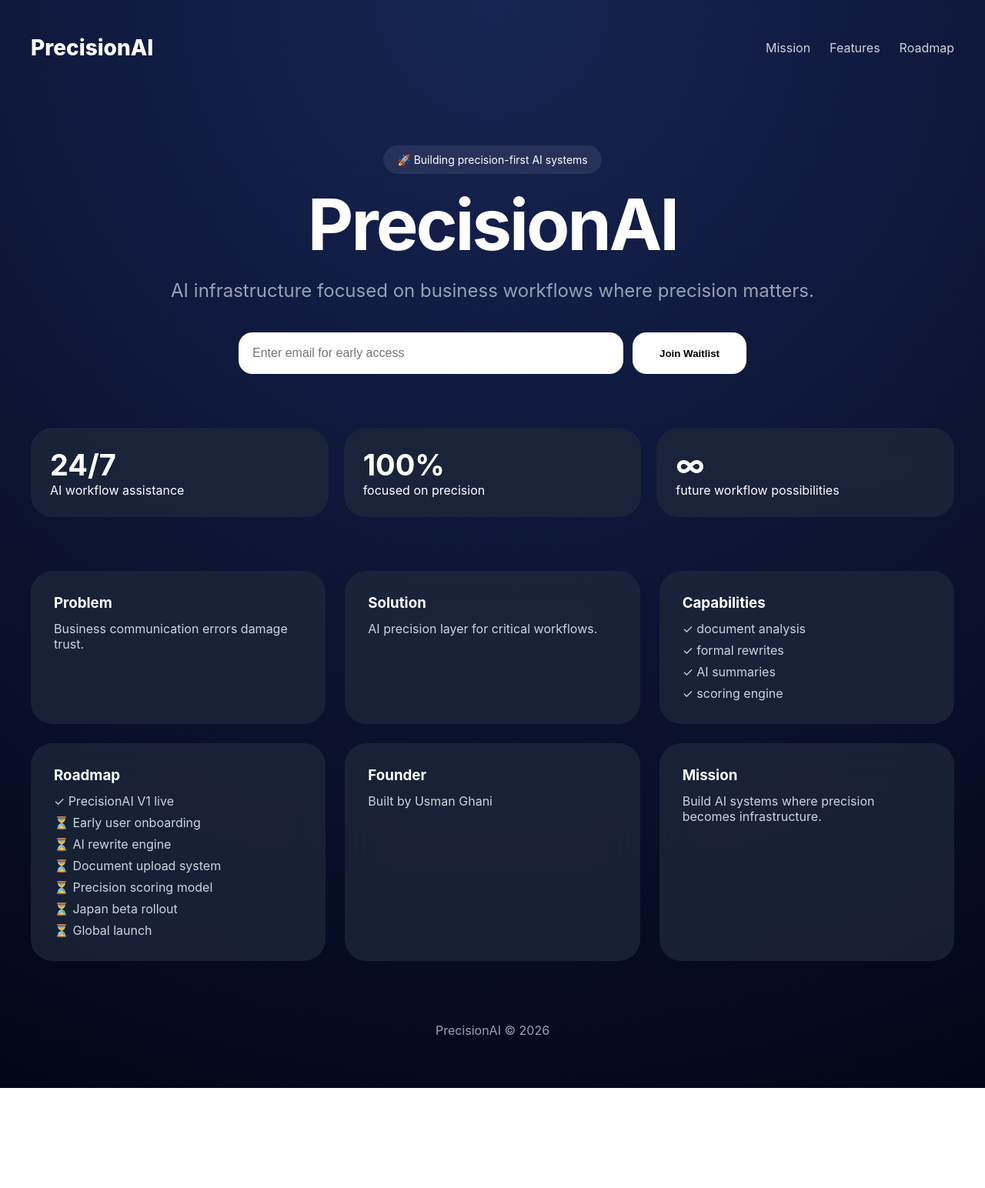
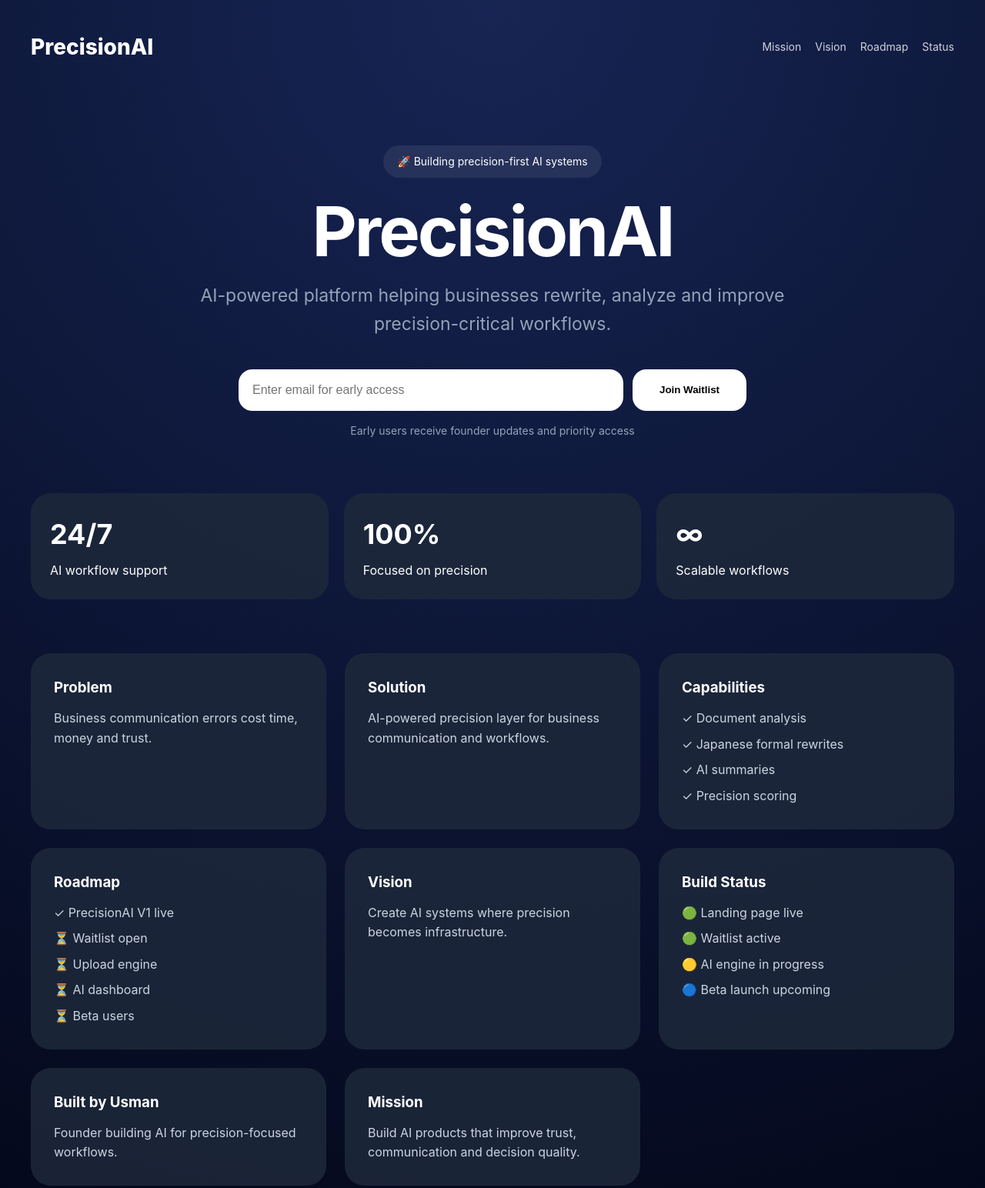
Before and after one commit to G-o-ah/precision-ai, a plain HTML site: page index.html in a window 1280 px wide. Shown: the top 1544 px of the page at 77% size. Before the commit the page ends 1414 px from the top, so only its background shows below. Drawn offline with Linux system fonts and the light colour scheme.

Commit message:
Update index.html

```diff
--- a/index.html
+++ b/index.html
@@ -1,326 +1,195 @@
 <!DOCTYPE html>
 <html lang="en">
-
 <head>
-
 <meta charset="UTF-8">
 <meta name="viewport" content="width=device-width,initial-scale=1">
 
 <title>PrecisionAI | Precision-first AI Infrastructure</title>
 
 <meta name="description"
-content="AI platform for precision-critical business workflows."/>
-
-<meta name="theme-color" content="#020617">
+content="AI-powered platform for precision-critical business workflows">
 
 <style>
 
 :root{
-
 --bg:#020617;
 --bg2:#0f172a;
---card:rgba(30,41,59,.75);
-
---text:#ffffff;
+--card:rgba(30,41,59,.85);
+--text:#fff;
 --muted:#94a3b8;
-
---radius:28px;
-
+--radius:26px;
 }
 
 *{
-
 margin:0;
 padding:0;
 box-sizing:border-box;
-
 }
 
 html{
-
 scroll-behavior:smooth;
-
 }
 
 body{
-
-font-family:
--apple-system,
-BlinkMacSystemFont,
-Inter,
-Arial,
-sans-serif;
-
+font-family:-apple-system,BlinkMacSystemFont,Inter,Arial,sans-serif;
 background:
-radial-gradient(
-circle at top,
-#172554,
-#020617
-);
-
+radial-gradient(circle at top,#172554,#020617);
 color:var(--text);
-
+padding:24px;
+line-height:1.6;
 overflow-x:hidden;
-
-padding:25px;
-
 }
 
 .container{
-
 max-width:1200px;
-
 margin:auto;
-
 }
 
-.nav{
-
+nav{
 display:flex;
-
 justify-content:space-between;
-
 align-items:center;
-
-padding:20px 0;
-
+padding:15px 0;
 }
 
 .logo{
-
 font-size:28px;
-
 font-weight:800;
-
 }
 
-.navlinks{
-
+.links{
 display:flex;
-
-gap:25px;
-
+gap:18px;
+font-size:14px;
 opacity:.8;
-
+flex-wrap:wrap;
 }
 
 .hero{
-
 padding-top:90px;
-
 text-align:center;
-
-animation:fade 1.2s ease;
-
 }
 
 .badge{
-
 display:inline-block;
-
 padding:10px 18px;
-
 border-radius:999px;
-
 background:rgba(255,255,255,.08);
-
-margin-bottom:20px;
-
+margin-bottom:25px;
 font-size:14px;
-
 }
 
 h1{
-
-font-size:
-clamp(54px,8vw,92px);
-
+font-size:clamp(52px,8vw,90px);
 line-height:1;
-
-margin-bottom:25px;
-
+margin-bottom:20px;
 letter-spacing:-3px;
-
 }
 
 .subtitle{
-
 max-width:850px;
-
 margin:auto;
-
-font-size:24px;
-
+font-size:23px;
 color:var(--muted);
-
 }
 
 .waitlist{
-
 display:flex;
-
 justify-content:center;
-
 gap:12px;
-
 margin-top:40px;
-
 flex-wrap:wrap;
-
 }
 
 input{
-
 padding:18px;
-
 width:500px;
-
 max-width:100%;
-
 border:none;
-
 outline:none;
-
 border-radius:18px;
-
 font-size:16px;
-
 }
 
 button{
-
 padding:18px 35px;
-
 border:none;
-
 border-radius:18px;
-
+background:white;
 font-weight:800;
-
 cursor:pointer;
-
-transition:.35s;
-
+transition:.3s;
 }
 
 button:hover{
-
-transform:
-translateY(-4px);
-
+transform:translateY(-4px);
 }
 
-.primary{
-
-background:white;
-
+.note{
+margin-top:15px;
+font-size:14px;
+color:var(--muted);
 }
 
 .stats{
-
 display:grid;
-
 grid-template-columns:
-repeat(auto-fit,minmax(200px,1fr));
+repeat(auto-fit,minmax(220px,1fr));
 
 gap:20px;
-
 margin-top:70px;
-
 }
 
 .metric{
-
+background:var(--card);
 padding:25px;
-
-background:var(--card);
-
 border-radius:var(--radius);
-
-backdrop-filter:blur(20px);
-
 }
 
 .metric h2{
-
-font-size:38px;
-
+font-size:36px;
+margin-bottom:5px;
 }
 
 .grid{
-
 display:grid;
-
 grid-template-columns:
 repeat(auto-fit,minmax(320px,1fr));
 
-gap:25px;
+gap:24px;
 
 margin-top:70px;
-
 }
 
 .card{
 
+background:var(--card);
+
 padding:30px;
-
-background:var(--card);
 
 border-radius:var(--radius);
 
-backdrop-filter:blur(25px);
-
-transition:.4s;
+transition:.3s;
 
 }
 
 .card:hover{
-
-transform:
-translateY(-6px);
-
+transform:translateY(-6px);
 }
 
 .card h3{
-
 margin-bottom:12px;
-
 }
 
 .card p{
-
 color:#cbd5e1;
-
 margin-top:8px;
-
 }
 
 .footer{
-
 text-align:center;
-
-padding:80px 0 40px;
-
+padding:70px 0 35px;
 color:var(--muted);
-
-}
-
-@keyframes fade{
-
-from{
-
-opacity:0;
-transform:translateY(20px);
-
-}
-
-to{
-
-opacity:1;
-transform:none;
-
-}
-
 }
 
 </style>
@@ -329,7 +198,7 @@ transform:none;
 
 function saveEmail(){
 
-const email=
+let email=
 document
 .getElementById("email")
 .value
@@ -337,28 +206,22 @@ document
 
 if(email===""){
 
-alert(
-"Enter email"
-);
+alert("Enter email");
 
 return;
 
 }
 
-if(
-!email.includes("@")
-){
+if(!email.includes("@")){
 
-alert(
-"Enter valid email"
-);
+alert("Enter valid email");
 
 return;
 
 }
 
 window.location.href=
-"mailto:ughani4422@gmail.com?subject=PrecisionAI Early Access&body="+email;
+"mailto:YOURMAIL@gmail.com?subject=PrecisionAI Early Access&body="+email;
 
 }
 
@@ -370,7 +233,7 @@ window.location.href=
 
 <div class="container">
 
-<nav class="nav">
+<nav>
 
 <div class="logo">
 
@@ -378,11 +241,12 @@ PrecisionAI
 
 </div>
 
-<div class="navlinks">
+<div class="links">
 
 <span>Mission</span>
-<span>Features</span>
+<span>Vision</span>
 <span>Roadmap</span>
+<span>Status</span>
 
 </div>
 
@@ -404,7 +268,7 @@ PrecisionAI
 
 <p class="subtitle">
 
-AI infrastructure focused on business workflows where precision matters.
+AI-powered platform helping businesses rewrite, analyze and improve precision-critical workflows.
 
 </p>
 
@@ -414,15 +278,19 @@ AI infrastructure focused on business workflows where precision matters.
 id="email"
 placeholder="Enter email for early access">
 
-<button
-class="primary"
-onclick="saveEmail()">
+<button onclick="saveEmail()">
 
 Join Waitlist
 
 </button>
 
 </div>
+
+<p class="note">
+
+Early users receive founder updates and priority access
+
+</p>
 
 </section>
 
@@ -432,7 +300,7 @@ Join Waitlist
 
 <h2>24/7</h2>
 
-<p>AI workflow assistance</p>
+<p>AI workflow support</p>
 
 </div>
 
@@ -440,7 +308,7 @@ Join Waitlist
 
 <h2>100%</h2>
 
-<p>focused on precision</p>
+<p>Focused on precision</p>
 
 </div>
 
@@ -448,7 +316,7 @@ Join Waitlist
 
 <h2>∞</h2>
 
-<p>future workflow possibilities</p>
+<p>Scalable workflows</p>
 
 </div>
 
@@ -462,7 +330,7 @@ Join Waitlist
 
 <p>
 
-Business communication errors damage trust.
+Business communication errors cost time, money and trust.
 
 </p>
 
@@ -474,7 +342,7 @@ Business communication errors damage trust.
 
 <p>
 
-AI precision layer for critical workflows.
+AI-powered precision layer for business communication and workflows.
 
 </p>
 
@@ -484,10 +352,10 @@ AI precision layer for critical workflows.
 
 <h3>Capabilities</h3>
 
-<p>✓ document analysis</p>
-<p>✓ formal rewrites</p>
+<p>✓ Document analysis</p>
+<p>✓ Japanese formal rewrites</p>
 <p>✓ AI summaries</p>
-<p>✓ scoring engine</p>
+<p>✓ Precision scoring</p>
 
 </div>
 
@@ -496,27 +364,43 @@ AI precision layer for critical workflows.
 <h3>Roadmap</h3>
 
 <p>✓ PrecisionAI V1 live</p>
-
-<p>⏳ Early user onboarding</p>
-
-<p>⏳ AI rewrite engine</p>
-
-<p>⏳ Document upload system</p>
-
-<p>⏳ Precision scoring model</p>
-
-<p>⏳ Japan beta rollout</p>
-
-<p>⏳ Global launch</p>
+<p>⏳ Waitlist open</p>
+<p>⏳ Upload engine</p>
+<p>⏳ AI dashboard</p>
+<p>⏳ Beta users</p>
 
 </div>
+
 <div class="card">
 
-<h3>Founder</h3>
+<h3>Vision</h3>
 
 <p>
 
-Built by Usman Ghani
+Create AI systems where precision becomes infrastructure.
+
+</p>
+
+</div>
+
+<div class="card">
+
+<h3>Build Status</h3>
+
+<p>🟢 Landing page live</p>
+<p>🟢 Waitlist active</p>
+<p>🟡 AI engine in progress</p>
+<p>🔵 Beta launch upcoming</p>
+
+</div>
+
+<div class="card">
+
+<h3>Built by Usman</h3>
+
+<p>
+
+Founder building AI for precision-focused workflows.
 
 </p>
 
@@ -528,7 +412,7 @@ Built by Usman Ghani
 
 <p>
 
-Build AI systems where precision becomes infrastructure.
+Build AI products that improve trust, communication and decision quality.
 
 </p>
 
```
